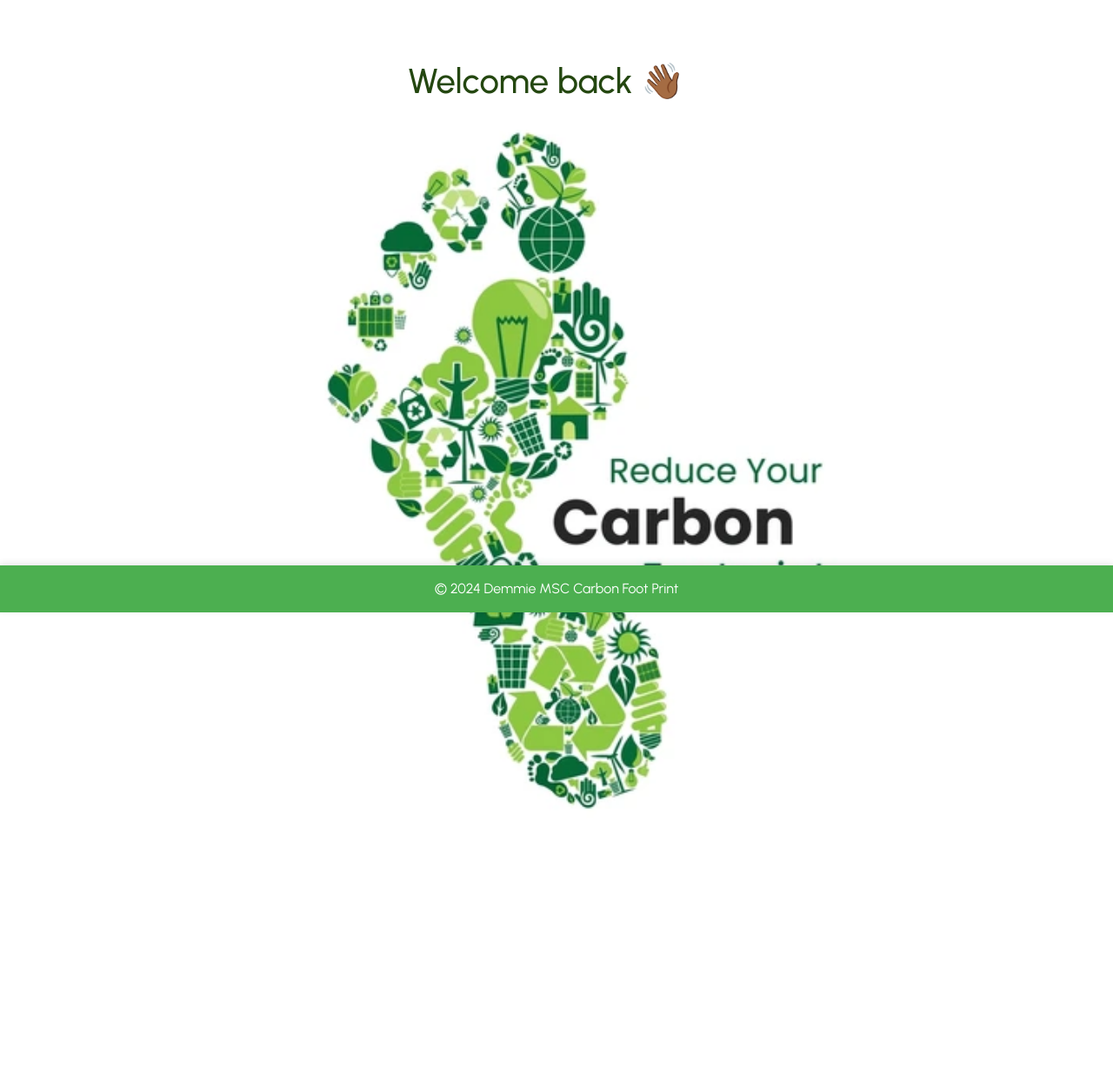
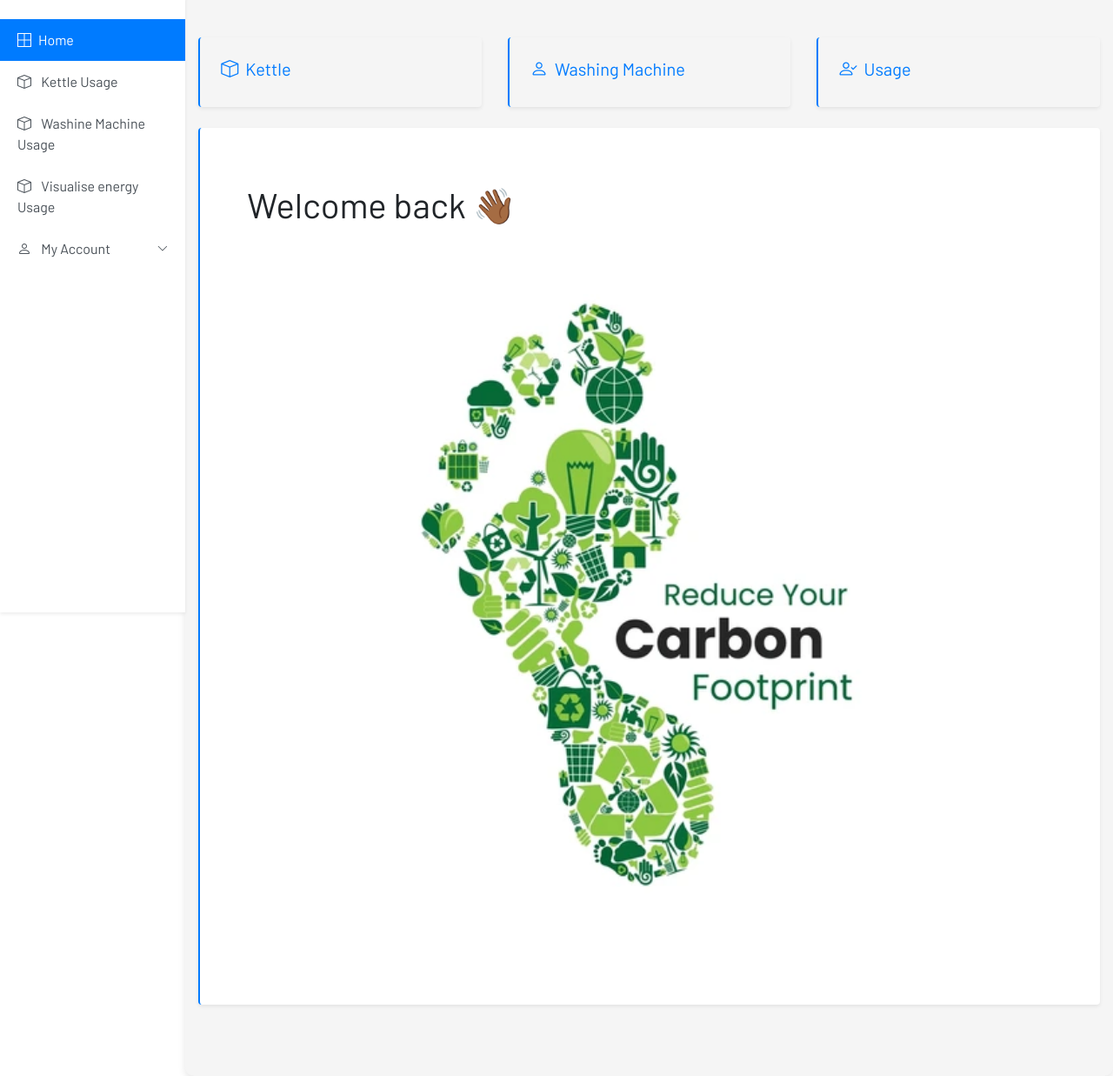
Before and after one commit to adetutulawson/CarbonFootPrintCalc, a Flask app: page /dashboard in a window 1280 px wide. Shown: the part 96-1333 px from the top of the page at 87% size. Before the commit the page ends 1026 px from the top, so only its background shows below. Run offline with Flask 3, Linux system fonts and the light colour scheme; the visitor is signed in with stand-in values (Sample User, id 1); some libraries are stand-ins or nearby versions.

Commit message:
Update base.html

```diff
--- a/templates/base.html
+++ b/templates/base.html
@@ -5,15 +5,17 @@
     <meta name="viewport" content="width=device-width, initial-scale=1.0">
     <title>Your Application</title>
     <link rel="stylesheet" href="{{ url_for('static', filename='css/styles.css') }}">
-    <link href="https://cdn.jsdelivr.net/npm/bootstrap@5.3.3/dist/css/bootstrap.min.css" rel="stylesheet"
+<!--     <link href="https://cdn.jsdelivr.net/npm/bootstrap@5.3.3/dist/css/bootstrap.min.css" rel="stylesheet"
         integrity="sha384-QWTKZyjpPEjISv5WaRU9OFeRpok6YctnYmDr5pNlyT2bRjXh0JMhjY6hW+ALEwIH" crossorigin="anonymous">
     <link rel="stylesheet" href="https://cdn.jsdelivr.net/npm/bootstrap-icons@1.11.3/font/bootstrap-icons.min.css">
-    <link rel="stylesheet" href="assets/css/style.css">
+    <link rel="stylesheet" href="assets/css/style.css"> -->
+    <link rel="stylesheet" href="https://cdn.jsdelivr.net/npm/bootstrap@4.6.0/dist/css/bootstrap.min.css">
+    <link rel="stylesheet" href="https://cdn.jsdelivr.net/npm/bootstrap-icons@1.4.1/font/bootstrap-icons.css">
 </head>
 <style>
     @import url("https://fonts.googleapis.com/css2?family=Urbanist:ital,wght@0,100..900;1,100..900&display=swap");
 
-body {
+/* body {
   font-family: "Urbanist", sans-serif;
     overflow: hidden;
 }
@@ -78,7 +80,6 @@ header .item {
 
 header .item:hover {
   border-bottom: 3px solid #64f4a4;
-/*   border-top: 3px solid #64f4a4; */
 }
 
 header .item-button a {
@@ -102,7 +103,7 @@ header .item-button a:hover {
   background-color: #64f4a4;
 }
 
-/* Modal */
+
 .modal-dialog {
   margin: 0;
   width: 430px;
@@ -235,8 +236,8 @@ header .item-button a:hover {
 
 .section-1 {
   width: 100vw;
-/*   height: 95vh;
-  display: flex; */
+  height: 95vh;
+  display: flex;
   flex-direction: column;
   justify-content: center;
   align-items: center;
@@ -251,7 +252,7 @@ h2 {
   text-align: center;
 }
 
-/* Responsive */
+
 @media (min-width: 1024px) {
   .mobile-toggle {
     display: none;
@@ -281,75 +282,154 @@ h2 {
   .modal-dialog {
     width: 100%;
   }
+} */
+
+@import url('https://fonts.googleapis.com/css2?family=Barlow&display=swap');
+
+body{
+  font-family: 'Barlow', sans-serif;
+}
+
+a:hover{
+  text-decoration: none;
+}
+
+.border-left{
+  border-left: 2px solid var(--primary) !important;
+}
+
+
+.sidebar{
+  top: 0;
+  left : 0;
+  z-index : 100;
+  overflow-y: auto;
+}
+
+.overlay{
+  background-color: rgb(0 0 0 / 45%);
+  z-index: 99;
+}
+
+/* sidebar for small screens */
+@media screen and (max-width: 767px){
+
+  .sidebar{
+    max-width: 18rem;
+    transform : translateX(-100%);
+    transition : transform 0.4s ease-out;
+  }
+
+  .sidebar.active{
+    transform : translateX(0);
+  }
+
 }
 </style>
 <body>
-    <header>
     <div class="container-fluid">
-      <div class="navb-logo">
-        <img src="https://static.vecteezy.com/system/resources/previews/033/333/467/original/carbon-footprint-line-icon-illustration-free-png.png" width="80px" class="img-responsive">
-      </div>
-      <div class="navb-items">
-        <div class="item">
-          <a href="{{ url_for('dashboard') }}">Home</a>
-        </div>
-        <div class="item">
-          <a href="{{ url_for('handle_kettle') }}">Kettle Usage</a>
-        </div>
-        <div class="item">
-          <a href="{{ url_for('handle_washing_machine') }}">Washing Machine Usage</a>
-        </div>
-        <div class="item">
-          <a href="{{ url_for('visualize_energy_usage') }}">Visualise Usage</a>
-        </div>
-        <div class="item-button">
-          <a href="{{ url_for('logout') }}">Logout</a>
-        </div>
-      </div>
-      <!-- Button Trigger Modal Start -->
-      <div class="mobile-toggle">
-        <a href="#" data-bs-toggle="modal" data-bs-target="#navModal">
-          <i class="bi bi-list"></i>
+  <div class="row">
+    <!-- sidebar -->
+    <div class="col-md-3 col-lg-2 px-0 position-fixed h-100 bg-white shadow-sm sidebar" id="sidebar">
+<!--       <h1 class="bi bi-bootstrap text-primary d-flex my-4 justify-content-center"></h1> -->
+        <img src="https://static.vecteezy.com/system/resources/previews/033/333/467/original/carbon-footprint-line-icon-illustration-free-png.png" width="80px" class="img-responsive d-flex my-4 justify-content-center">
+      <div class="list-group rounded-0">
+        <a href="{{ url_for('dashboard') }}" class="list-group-item list-group-item-action active border-0 d-flex align-items-center">
+          <span class="bi bi-border-all"></span>
+          <span class="ml-2">Home</span>
         </a>
-      </div>
-      <!-- Modal Trigger Modal End -->
-      <!-- Modal Start -->
-      <div class="modal fade" id="navModal" tabindex="-1" aria-labelledby="exampleModalLabel" aria-hidden="true">
-        <div class="modal-dialog">
-          <div class="modal-content">
-            <div class="modal-header">
-              <p><img src="https://static.vecteezy.com/system/resources/previews/033/333/467/original/carbon-footprint-line-icon-illustration-free-png.png" width="50px" class="img-responsive"></p>
-              <button type="button" class="btn-close" data-bs-dismiss="modal" aria-label="Close"><i class="bi bi-x"></i></button>
-            </div>
-            <div class="modal-body">
-              <div class="modal-line">
-                <i class="bi bi-house"></i><a href="{{ url_for('dashboard') }}">Home</a>
-              </div>
-              <div class="modal-line">
-                <i class="bi bi-info-circle"></i><a href="{{ url_for('handle_kettle') }}">Kettle Usage</a>
-              </div>
-              <div class="modal-line">
-                <i class="bi bi-filetype-doc"></i><a href="{{ url_for('handle_washing_machine') }}">Washing Machine Usage</a>
-              </div>
-              <div class="modal-line">
-                <i class="bi bi-folder-check"></i><a href="{{ url_for('visualize_energy_usage') }}">Visualise Usage</a>
-              </div>
-              <div class="modal-line">
-                <i class="bi bi-telephone"></i><a href="{{ url_for('logout') }}">Logout</a>
-              </div>
-            </div>
-            <div class="mobile-modal-footer">
-              <a target="_blank" href="#"><i class="bi bi-instagram"></i></a>
-              <a target="_blank" href="#"><i class="bi bi-linkedin"></i></a>
-              <a target="_blank" href="#"><i class="bi bi-youtube"></i></a>
-              <a target="_blank" href="#"><i class="bi bi-facebook"></i></a>
-            </div>
+        <a href="{{ url_for('handle_kettle') }}" class="list-group-item list-group-item-action border-0 align-items-center">
+          <span class="bi bi-box"></span>
+          <span class="ml-2">Kettle Usage</span>
+        </a>
+        <a href="{{ url_for('handle_washing_machine') }}" class="list-group-item list-group-item-action border-0 align-items-center">
+          <span class="bi bi-box"></span>
+          <span class="ml-2">Washine Machine Usage</span>
+        </a>
+        <a href="{{ url_for('visualize_energy_usage') }}" class="list-group-item list-group-item-action border-0 align-items-center">
+          <span class="bi bi-box"></span>
+          <span class="ml-2">Visualise energy Usage</span>
+        </a>
+
+        <button class="list-group-item list-group-item-action border-0 d-flex justify-content-between align-items-center" data-toggle="collapse" data-target="#sale-collapse">
+          <div>
+            <span class="bi bi-person"></span>
+            <span class="ml-2">My Account</span>
+          </div>
+          <span class="bi bi-chevron-down small"></span>
+        </button>
+        <div class="collapse" id="sale-collapse" data-parent="#sidebar">
+          <div class="list-group">
+            <a href="{{ url_for('logout') }}" class="list-group-item list-group-item-action border-0 pl-5">Logout</a>
+            <a href="#" class="list-group-item list-group-item-action border-0 pl-5">Settings</a>
           </div>
         </div>
+
       </div>
-      <!-- Modal End -->
     </div>
-  </header>
+    <!-- overlay to close sidebar on small screens -->
+    <div class="w-100 vh-100 position-fixed overlay d-none" id="sidebar-overlay"></div>
+    <!-- note: in the layout margin auto is the key as sidebar is fixed -->
+    <div class="col-md-9 col-lg-10 ml-md-auto px-0">
+      <!-- top nav -->
+      <nav class="w-100 d-flex px-4 py-2 mb-4 shadow-sm">
+        <!-- close sidebar -->
+        <button class="btn py-0 d-lg-none" id="open-sidebar">
+          <span class="bi bi-list text-primary h3"></span>
+        </button>
+        <div class="dropdown ml-auto">
+          <button class="btn py-0 d-flex align-items-center" id="logout-dropdown" data-toggle="dropdown" aria-expanded="false">
+            <span class="bi bi-person text-primary h4"></span>
+            <span class="bi bi-chevron-down ml-1 mb-2 small"></span>
+          </button>
+          <div class="dropdown-menu dropdown-menu-right border-0 shadow-sm" aria-labelledby="logout-dropdown">
+            <a class="dropdown-item" href="{{ url_for('logout') }}">Logout</a>
+            <a class="dropdown-item" href="#">Settings</a>
+          </div>
+        </div>
+      </nav>
+      <!-- main content -->
+      <main class="container-fluid">
+        <section class="row">
+          <div class="col-md-6 col-lg-4">
+            <article class="p-4 rounded shadow-sm border-left
+               mb-4">
+              <a href="{{ url_for('handle_kettle') }}" class="d-flex align-items-center">
+                <span class="bi bi-box h5"></span>
+                <h5 class="ml-2">Kettle</h5>
+              </a>
+            </article>
+          </div>
+          <div class="col-md-6 col-lg-4">
+            <article class="p-4 rounded shadow-sm border-left mb-4">
+              <a href="{{ url_for('handle_washing_machine') }}" class="d-flex align-items-center">
+                <span class="bi bi-person h5"></span>
+                <h5 class="ml-2">Washing Machine</h5>
+              </a>
+            </article>
+          </div>
+          <div class="col-md-6 col-lg-4">
+            <article class="p-4 rounded shadow-sm border-left mb-4">
+              <a href="{{ url_for('visualize_energy_usage') }}" class="d-flex align-items-center">
+                <span class="bi bi-person-check h5"></span>
+                <h5 class="ml-2">Usage</h5>
+              </a>
+            </article>
+          </div>
+        </section>
+
+        <div class="jumbotron jumbotron-fluid rounded bg-white border-0 shadow-sm border-left px-4">
+  <div class="container">
+<!--     <h1 class="display-4 mb-2 text-primary">Simple</h1>
+    <p class="lead text-muted">Simple Admin Dashboard with Bootstrap.</p> -->
+    {% block content %}
+    {% endblock %}
+  </div>
+</div>
+      </main>
+    </div>
+  </div>
+</div>
 <!--     <header>
         <h1> Personal Carbon Footprint Estimator for Household Appliances</h1>
         <nav>
@@ -361,20 +441,33 @@ h2 {
             <a href="{{ url_for('logout') }}">Logout</a>
         </nav>
     </header> -->
-<div class="container">
-    <main class="section-1">
-        <p><br></p>
-        {% block content %}
-        {% endblock %}
-    </main>
-        </div>
 
-    <footer>
+
+<!--     <footer>
         <p>&copy; 2024 Demmie MSC Carbon Foot Print</p>
-    </footer>
-    <script src="https://cdn.jsdelivr.net/npm/@popperjs/core@2.11.8/dist/umd/popper.min.js" integrity="sha384-I7E8VVD/ismYTF4hNIPjVp/Zjvgyol6VFvRkX/vR+Vc4jQkC+hVqc2pM8ODewa9r" crossorigin="anonymous">
+    </footer> -->
+<!--     <script src="https://cdn.jsdelivr.net/npm/@popperjs/core@2.11.8/dist/umd/popper.min.js" integrity="sha384-I7E8VVD/ismYTF4hNIPjVp/Zjvgyol6VFvRkX/vR+Vc4jQkC+hVqc2pM8ODewa9r" crossorigin="anonymous">
   </script>
   <script src="https://cdn.jsdelivr.net/npm/bootstrap@5.3.3/dist/js/bootstrap.min.js" integrity="sha384-0pUGZvbkm6XF6gxjEnlmuGrJXVbNuzT9qBBavbLwCsOGabYfZo0T0to5eqruptLy" crossorigin="anonymous">
-  </script>
+  </script> -->
+<script src="https://cdn.jsdelivr.net/npm/popper.js@1.16.1/dist/umd/popper.min.js" crossorigin="anonymous"></script>
+<script src="https://cdn.jsdelivr.net/npm/bootstrap@4.6.0/dist/js/bootstrap.min.js" crossorigin="anonymous"></script>
+<script src="https://cdnjs.cloudflare.com/ajax/libs/jquery/3.6.0/jquery.min.js" crossorigin="anonymous"></script>
+<script>
+    $(document).ready(()=>{
+  $('#open-sidebar').click(()=>{
+      // add class active on #sidebar
+      $('#sidebar').addClass('active');
+      // show sidebar overlay
+      $('#sidebar-overlay').removeClass('d-none');
+   });
+   $('#sidebar-overlay').click(function(){
+      // add class active on #sidebar
+      $('#sidebar').removeClass('active');
+      // show sidebar overlay
+      $(this).addClass('d-none');
+   });
+});
+</script>
 </body>
 </html>
```
